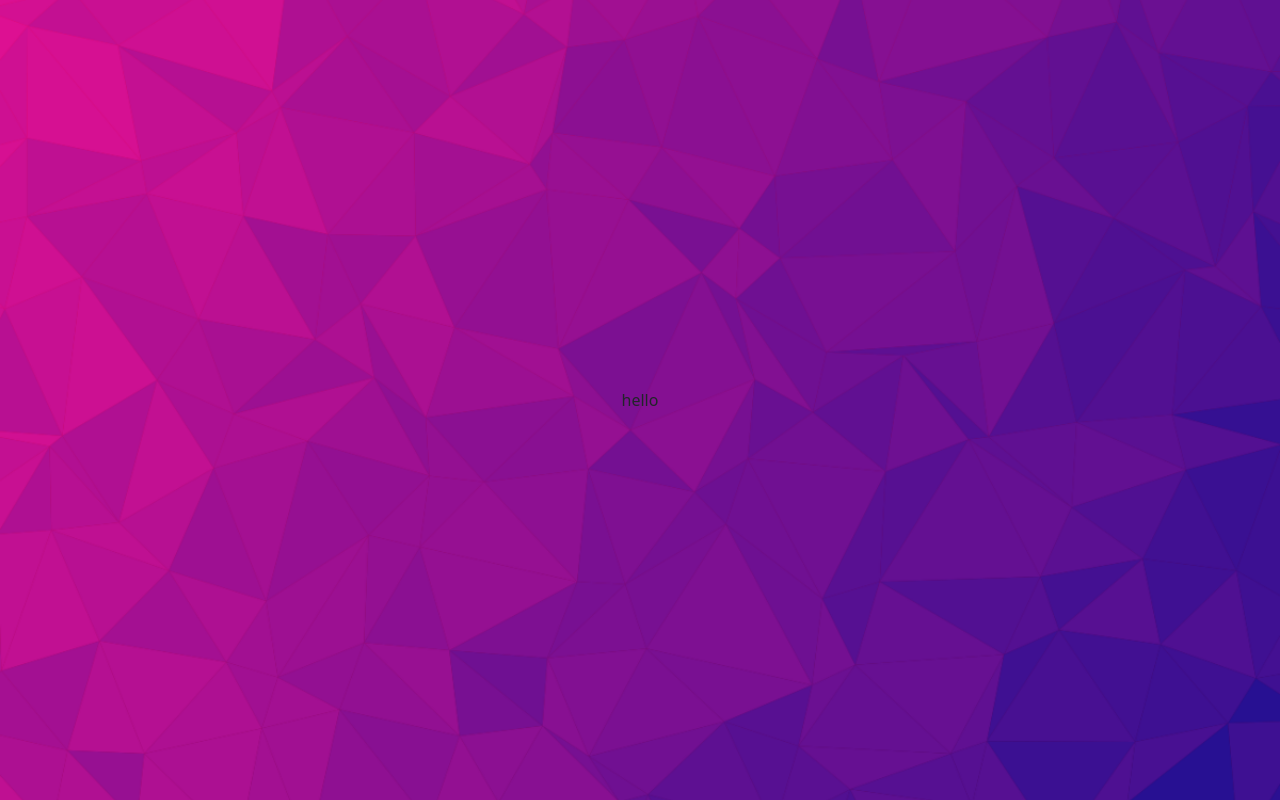
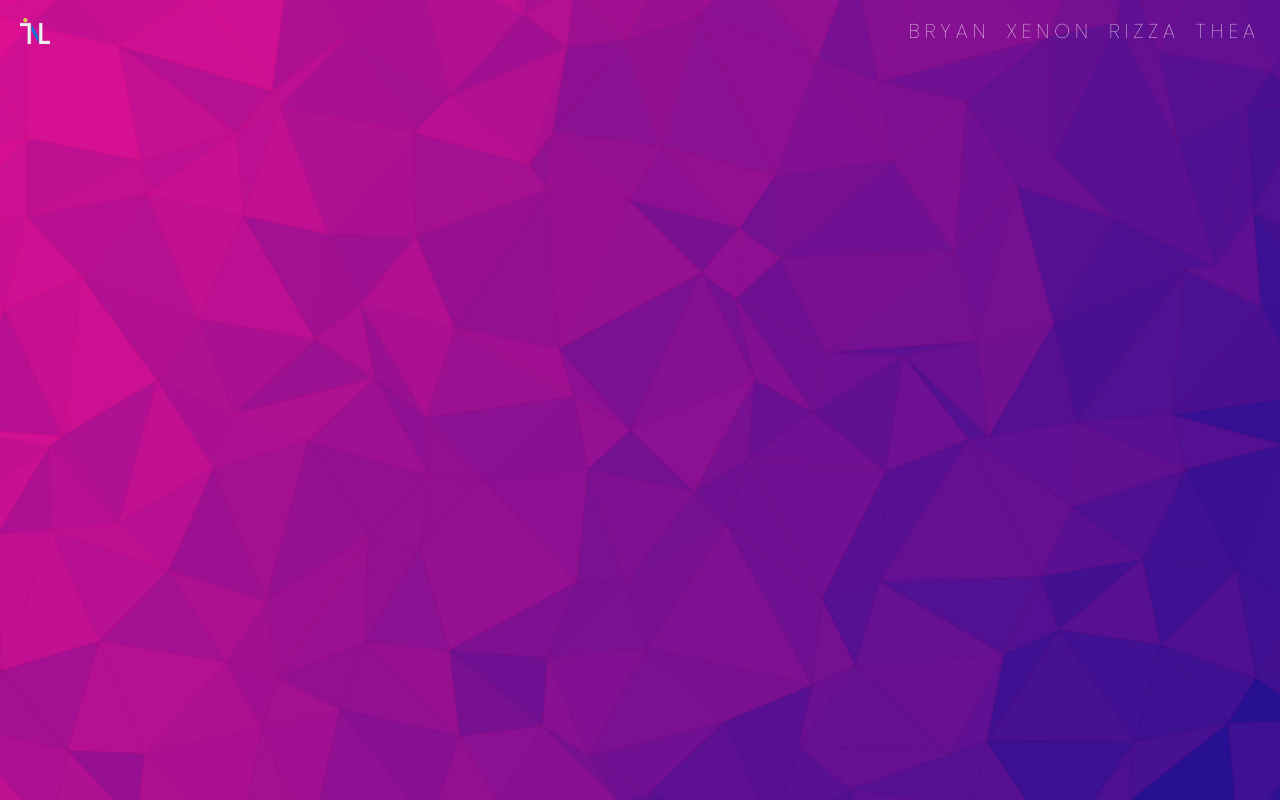
Before and after one commit to haynakoban/IPT2-midterm-case-study, a plain HTML site: page index.html in a window 1280 px wide. Drawn offline with nearby package versions, Linux system fonts and the light colour scheme.

Commit message:
navigation bar added

```diff
--- a/index.html
+++ b/index.html
@@ -14,10 +14,63 @@
     <link rel="stylesheet" href="style.css" />
   </head>
   <body>
-    <div
-      class="bg-image container-fluid d-flex justify-content-center align-items-center vh-100"
-    >
-      hello
+    <div class="bg-image container-fluid vh-100 p-0">
+      <nav class="navbar navbar-expand-lg navbar-light">
+        <div class="container-fluid">
+          <button
+            class="navbar-toggler"
+            type="button"
+            data-bs-toggle="collapse"
+            data-bs-target="#navbarTogglerDemo01"
+            aria-controls="navbarTogglerDemo01"
+            aria-expanded="true"
+            aria-label="Toggle navigation"
+          >
+            <span class="navbar-toggler-icon"></span>
+          </button>
+          <div
+            class="collapse navbar-collapse d-flex justify-content-between"
+            id="navbarTogglerDemo01"
+          >
+            <a
+              class="navbar-brand d-flex align-items-center mx-2 fs-5 text-white"
+              href="index.html"
+            >
+              <img
+                src="/assets/logo.png"
+                alt="TrainNLearn Logo"
+                width="30rem"
+              />
+            </a>
+            <ul class="navbar-nav mb-2 mb-lg-0">
+              <li class="nav-item">
+                <a
+                  class="nav-link text-white fs-5 links"
+                  aria-current="page"
+                  href="#"
+                  >Bryan
+                </a>
+              </li>
+              <li class="nav-item">
+                <a class="nav-link fs-5 text-white links" href="#">Xenon</a>
+              </li>
+              <li class="nav-item">
+                <a class="nav-link fs-5 text-white links" href="#">Rizza</a>
+              </li>
+              <li class="nav-item">
+                <a class="nav-link fs-5 text-white links" href="#">Thea</a>
+              </li>
+            </ul>
+          </div>
+        </div>
+      </nav>
     </div>
+
+    <!-- script -->
+    <script
+      src="https://cdn.jsdelivr.net/npm/bootstrap@5.1.3/dist/js/bootstrap.bundle.min.js"
+      integrity="sha384-ka7Sk0Gln4gmtz2MlQnikT1wXgYsOg+OMhuP+IlRH9sENBO0LRn5q+8nbTov4+1p"
+      crossorigin="anonymous"
+    ></script>
   </body>
 </html>
--- a/style.css
+++ b/style.css
@@ -6,6 +6,33 @@
   margin: 0;
   padding: 0;
   box-sizing: border-box;
+  color: #f2f2f2;
+  font-family: 'Poppins', Arial, Helvetica, sans-serif;
+}
+
+a {
+  color: #f2f2f2;
+}
+
+li a {
+  text-transform: uppercase;
+  letter-spacing: 5px;
+  font-weight: 100;
+  position: relative;
+  z-index: 0;
+}
+
+li a.links:hover::before {
+}
+
+li a.links::before {
+  position: absolute;
+  top: 0;
+  left: 0;
+  width: 100%;
+  height: 100%;
+  background-color: #f2f2f2;
+  z-index: 1;
 }
 
 .bg-image {
```
Also changed, not shown: assets/logo.png (added).
